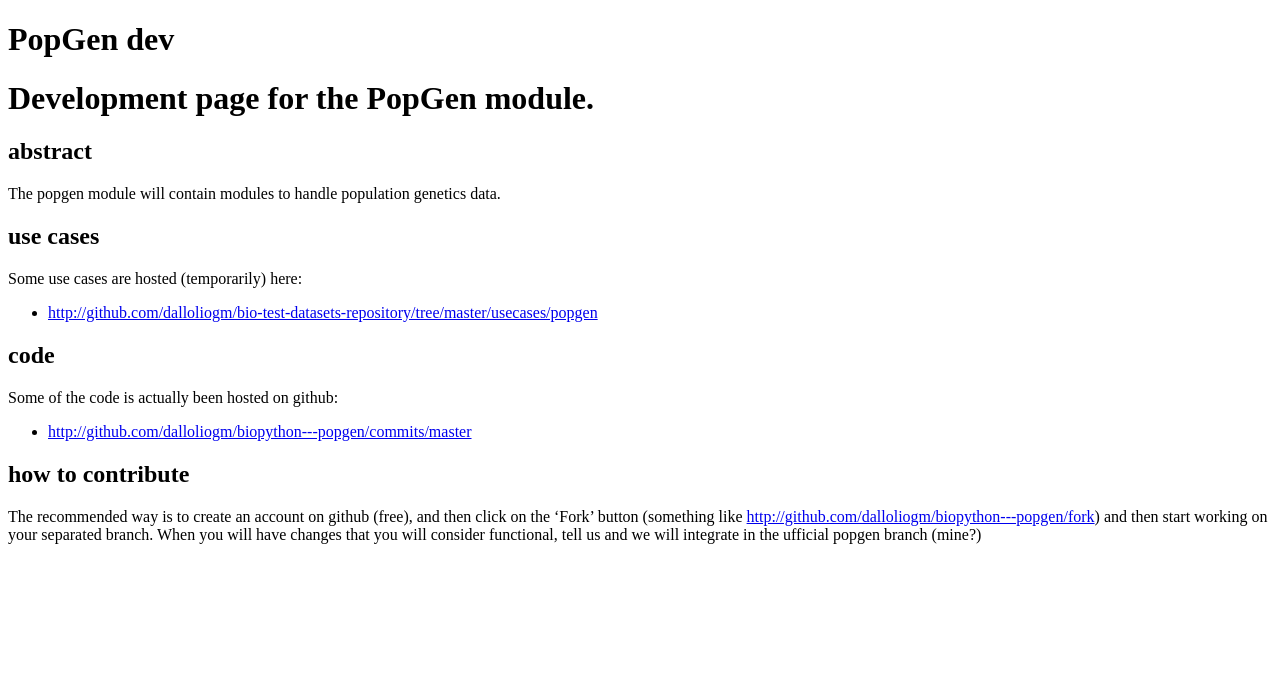
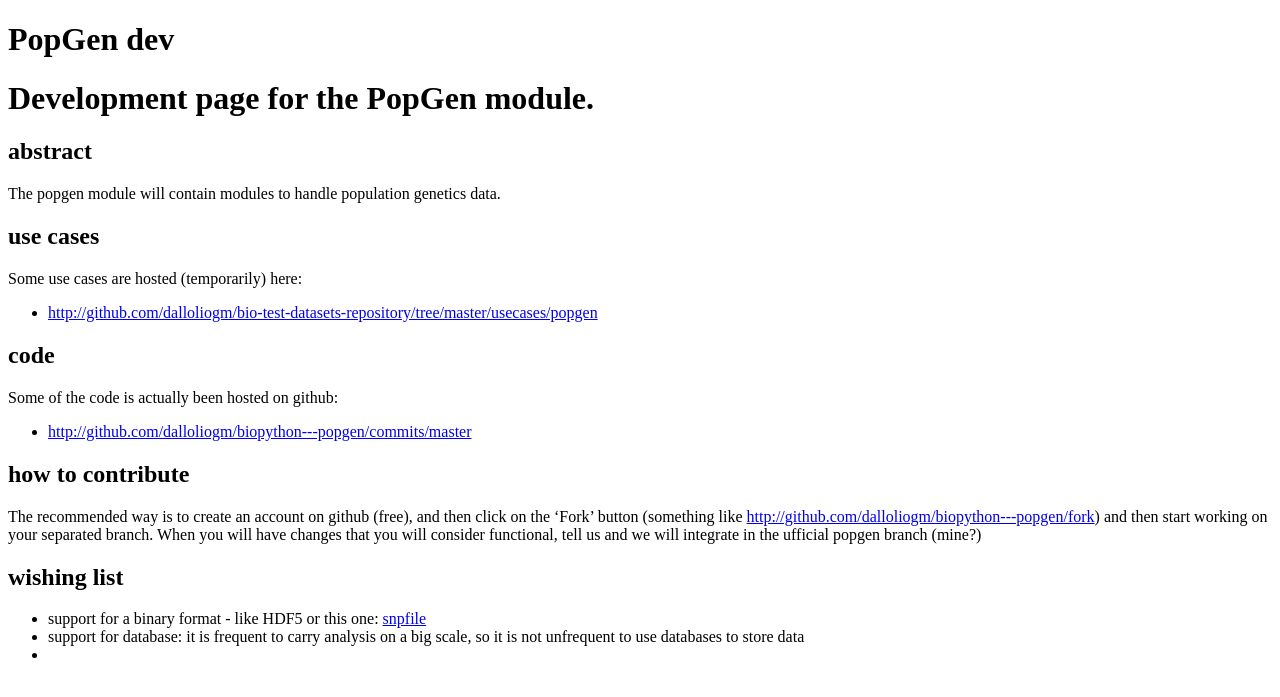
Before and after one commit to biopython/biopython.github.io, a Jekyll site: the page built from wiki/PopGen_dev.md, in a window 1280 px wide. Shown: the top 697 px of the page. Built offline with Jekyll 4.4.1, drawn with Linux system fonts in a browser that asks for light colours.

Commit message:
Change to wiki page

```diff
--- a/wiki/PopGen_dev.md
+++ b/wiki/PopGen_dev.md
@@ -36,3 +36,12 @@ click on the 'Fork' button (something like
 working on your separated branch. When you will have changes that you
 will consider functional, tell us and we will integrate in the ufficial
 popgen branch (mine?)
+
+wishing list
+------------
+
+-   support for a binary format - like HDF5 or this one:
+    [snpfile](http://lists.open-bio.org/pipermail/biopython/2008-December/004830.html)
+-   support for database: it is frequent to carry analysis on a big
+    scale, so it is not unfrequent to use databases to store data
+-
```
Also changed, not shown: 1 other file.
